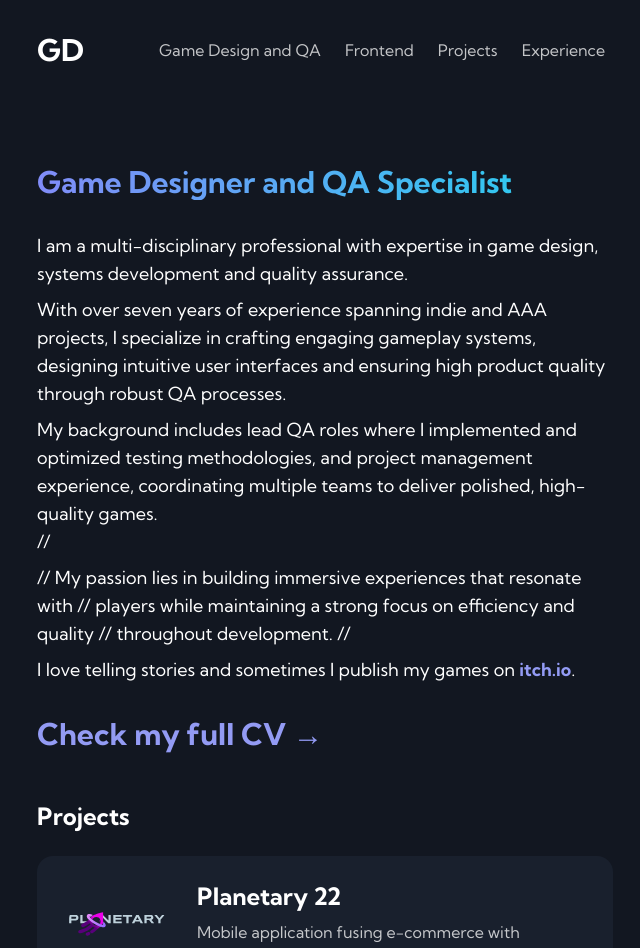
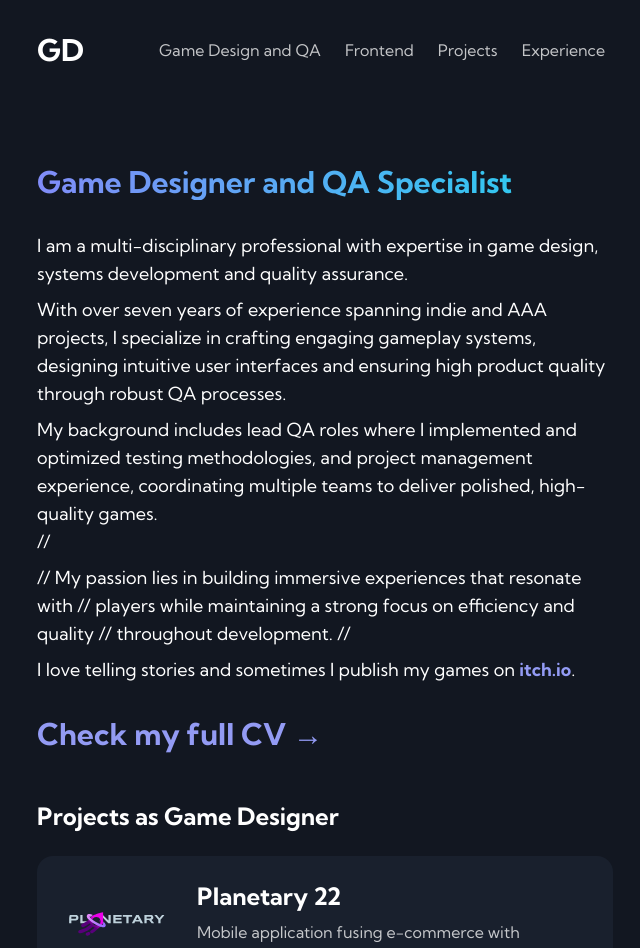
Before and after one commit to dziabak/nextjs-portfolio, a Next.js app: page /gamedev in a window 1280 px wide. Shown: the top 948 px of the page, without its empty margins (315-955 px from the left). Built offline with nearby package versions, Linux system fonts and the light colour scheme.

Commit message:
Update page.tsx

```diff
--- a/app/gamedev/page.tsx
+++ b/app/gamedev/page.tsx
@@ -50,7 +50,7 @@ const Page = () => {
 				</p>
 			</div>
 			<DetailsLink link="/experience" text="Check my full CV →" />
-			<Header text="Projects" />
+			<Header text="Projects as Game Designer" />
 			<ProjectCardsGrid data={VIDEO_GAME_PROJECTS_DATA} />
 			<Header text="Experience highlights" />
 			<div className="space-y-2 text-lg">
```
